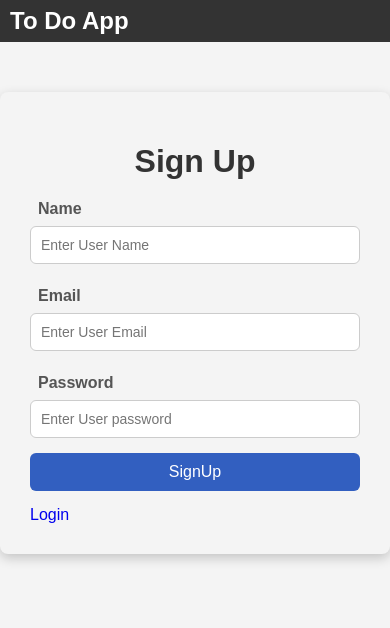
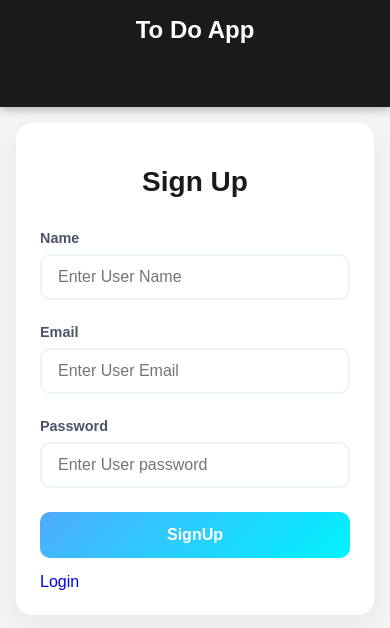
Before and after one commit to amit20055/MERN-Project, a React app in the folder frontend/: page /signup in a window 390 px wide. Shown: the top 628 px of the page. Built offline with nearby package versions, Linux system fonts and the light colour scheme; the HTML template or start-up script is replaced by a standard one.

Commit message:
Make entire UI responsive and modernize design

```diff
--- a/frontend/src/style/addtask.css
+++ b/frontend/src/style/addtask.css
@@ -1,40 +1,66 @@
-.container{
-    max-width: 400px;
-    margin:50px auto;
-    padding: 30px;
-    background-color: #f4f4f4;
-    border-radius: 8px;
-    box-shadow: 0px 4px  12px rgba(0,0,0,0.2);
+.container {
+  max-width: 450px;
+  margin: 3rem auto;
+  padding: 2.5rem;
+  background-color: white;
+  border-radius: 16px;
+  box-shadow: 0 10px 25px rgba(0,0,0,0.05);
+}
 
+h1 {
+  text-align: center;
+  margin-bottom: 2rem;
+  color: #1a1a1a;
+  font-weight: 800;
+  font-size: 1.75rem;
+}
 
+label {
+  display: block;
+  margin-bottom: 8px;
+  font-weight: 600;
+  color: #4a5568;
+  font-size: 0.9rem;
 }
-label{
-    display: block;
-    margin: 8px;
-    font-weight: 600;
-    color:#555 ;
+
+input, textarea {
+  width: 100%;
+  padding: 12px 16px;
+  margin-bottom: 1.5rem;
+  border: 2px solid #edf2f7;
+  border-radius: 10px;
+  font-size: 1rem;
+  box-sizing: border-box;
+  transition: all 0.3s ease;
+  outline: none;
 }
-h1{
-    text-align: center;
-    margin-bottom: 20px;
-    color:#333
+
+input:focus, textarea:focus {
+  border-color: #4facfe;
+  box-shadow: 0 0 0 4px rgba(79, 172, 254, 0.1);
 }
-input,textarea{
-    width: 100%;
-    padding: 10px;
-    margin-bottom: 15px;
-    border: 1px solid #ccc;
-    border-radius: 6px;
-    font-size: 14px;
-    box-sizing: border-box;
+
+.btn {
+  width: 100%;
+  padding: 14px;
+  background: linear-gradient(135deg, #4facfe 0%, #00f2fe 100%);
+  color: white;
+  border: none;
+  border-radius: 10px;
+  font-size: 1rem;
+  font-weight: 700;
+  cursor: pointer;
+  transition: transform 0.2s ease, box-shadow 0.2s ease;
 }
-.btn{
-    width: 100%;
-    padding: 10px;
-    background-color: #325fc0;
-    color: white;
-    border: none;
-    border-radius: 6px;
-    font-size: 16px;
-    cursor: pointer;
+
+.btn:hover {
+  transform: translateY(-1px);
+  box-shadow: 0 4px 12px rgba(79, 172, 254, 0.3);
 }
+
+@media (max-width: 500px) {
+  .container {
+    margin: 1rem;
+    padding: 1.5rem;
+  }
+}
--- a/frontend/src/style/list.css
+++ b/frontend/src/style/list.css
@@ -1,63 +1,108 @@
-.task-list{
-    display: grid;
+.List-container {
+  max-width: 1200px;
+  margin: 2rem auto;
+  padding: 0 20px;
+}
+
+.List-container h1 {
+  text-align: center;
+  color: #333;
+  margin-bottom: 2rem;
+}
+
+.task-list {
+  display: grid;
+  gap: 15px;
+  list-style: none;
+  padding: 0;
+  grid-template-columns: 60px 50px 1.5fr 2.5fr 180px;
+}
+
+.list-header {
+  font-weight: 700;
+  padding: 15px;
+  background-color: #4facfe;
+  color: white;
+  border-radius: 8px;
+  display: flex;
+  align-items: center;
+  justify-content: center;
+  text-transform: uppercase;
+  font-size: 0.8rem;
+  letter-spacing: 1px;
+}
+
+.list-item {
+  padding: 15px;
+  background-color: white;
+  border: 1px solid #edf2f7;
+  border-radius: 12px;
+  display: flex;
+  align-items: center;
+  box-shadow: 0 4px 6px rgba(0,0,0,0.02);
+  transition: transform 0.2s ease;
+}
+
+.list-item:hover {
+  transform: translateY(-2px);
+  box-shadow: 0 6px 12px rgba(0,0,0,0.05);
+}
+
+.delete-btn {
+  background-color: #ff4757;
+  color: white;
+  border: none;
+  padding: 8px 12px;
+  border-radius: 6px;
+  cursor: pointer;
+  font-weight: 600;
+  font-size: 0.85rem;
+  transition: all 0.3s ease;
+}
+
+.update-btn {
+  background-color: #2ed573;
+  color: white;
+  border: none;
+  padding: 8px 12px;
+  border-radius: 6px;
+  cursor: pointer;
+  font-weight: 600;
+  font-size: 0.85rem;
+  text-decoration: none;
+  margin-left: 10px;
+  display: inline-block;
+  transition: all 0.3s ease;
+}
+
+.delete-multiple {
+  margin-bottom: 1.5rem;
+  padding: 10px 20px;
+}
+
+@media (max-width: 900px) {
+  .task-list {
+    grid-template-columns: 1fr;
+    gap: 20px;
+  }
+
+  .list-header {
+    display: none; /* Hide headers on mobile */
+  }
+
+  .list-item {
+    flex-direction: column;
+    align-items: flex-start;
     gap: 10px;
     padding: 20px;
-    list-style: none;
-    margin: 20px;
-    grid-template-columns:100px 50px 1fr 2fr 200px;
+    position: relative;
+  }
+
+  .list-item::before {
+    content: attr(data-label);
+    font-weight: bold;
+    color: #4facfe;
+    font-size: 0.7rem;
+    text-transform: uppercase;
+  }
 }
-.list-header{
-    font-weight: bold;
-    border: 1px solid #ccc;
-    border-radius: 5px;
-    padding: 10px;
-    background-color: #8991e9;
-}
-.list-item{
-    padding: 10px;
-    border: 1px solid #ccc;
-    background-color: #8791b0;
-    border-radius: 5px;
-}
-
-.delete-btn{
-    background-color: #ff4d4d;
-    color: white;
-    border: none;
-    padding: 6px;
-    border-radius: 5px;
-
-    cursor: pointer;
-    font-size: 14px;
-    width: 50%;
-}
-.delete-btn:hover{
-    background-color: #c32121;
-}
-
-.update-btn{
-    background-color:green;
-    color: white;
-    border: none;
-    padding: 6px;
-    border-radius: 5px;
-    cursor: pointer;
-    margin-left: 10px;
-    padding-left: 15px;
-    padding-right: 15px;
-    font-size: 14px;
-    width: 50%;
-    text-decoration: none;
-}
-.update-btn:hover{
-    background-color: #096a35;
-}
-.delete-multiple{
-width: 100px;
-margin-left: 40px;
-
-}
-.List-container{
-    margin-left: 20px;
-    margin-right: 20px;
-}
--- a/frontend/src/style/navbar.css
+++ b/frontend/src/style/navbar.css
@@ -1,10 +1,14 @@
 .navbar {
-  background-color: #333;
-  padding: 5px 10px;
-  display:flex;
+  background-color: #1a1a1a;
+  padding: 1rem 5%;
+  display: flex;
   justify-content: space-between;
-    align-items: center;
-    color:#fff
+  align-items: center;
+  color: #fff;
+  box-shadow: 0 2px 10px rgba(0,0,0,0.3);
+  position: sticky;
+  top: 0;
+  z-index: 1000;
 }
 
 .Logo {
@@ -16,15 +20,32 @@
 .nav-Links {
   list-style: none;
   display: flex;
-  gap: 20px;
+  gap: 25px;
+  align-items: center;
 }
 
 .nav-Links li a {
-  color: white;
+  color: #e0e0e0;
   text-decoration: none;
+  font-weight: 500;
+  font-size: 0.95rem;
+  transition: all 0.3s ease;
+  cursor: pointer;
 }
 
 .nav-Links li a:hover {
-  text-decoration: underline;
-  color: #ffffffc9;
+  color: #4facfe;
 }
+
+@media (max-width: 600px) {
+  .navbar {
+    flex-direction: column;
+    gap: 15px;
+    padding: 1rem;
+    text-align: center;
+  }
+  .nav-Links {
+    gap: 15px;
+    padding: 0;
+  }
+}
```
